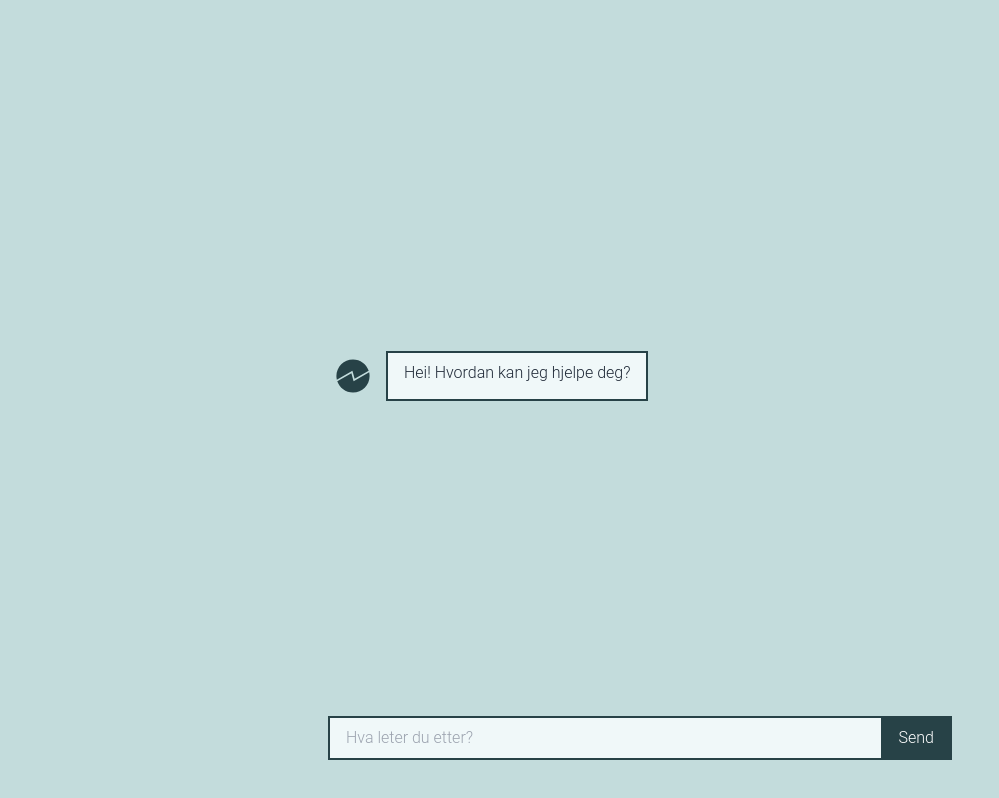
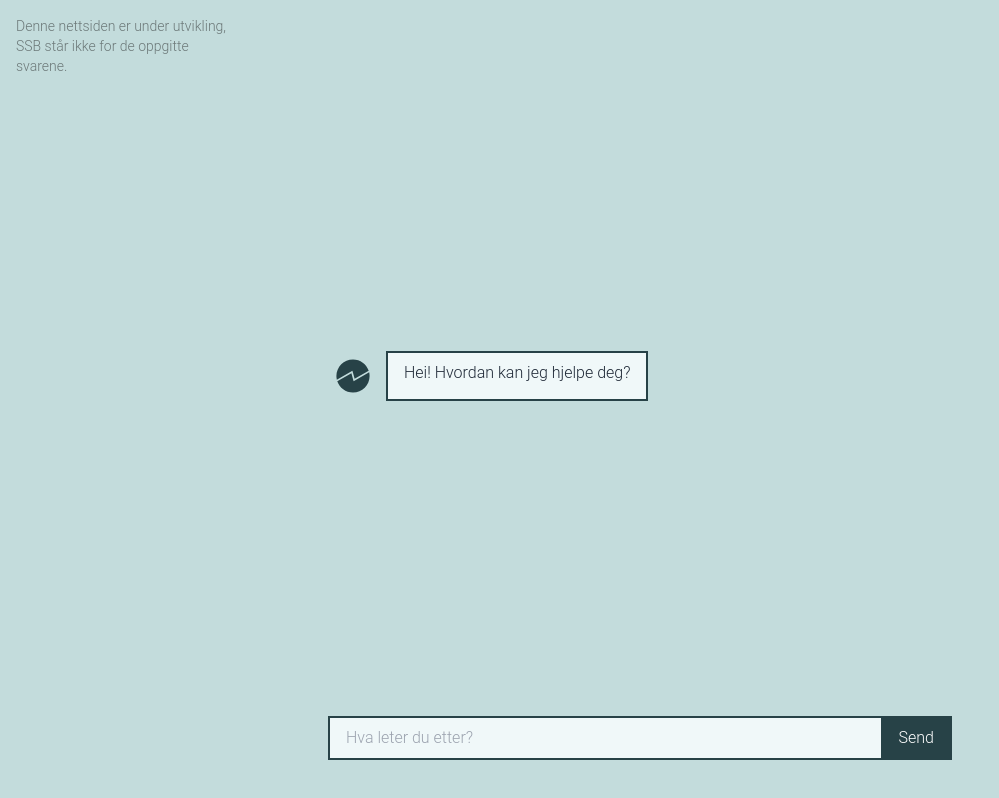
Before and after one commit to Eliastrana/chatssb, a Next.js app: page / in a window 1280 px wide. Shown: the top 798 px of the page, without its empty margins (0-999 px from the left). Built offline with nearby package versions, Linux system fonts and the light colour scheme.

Commit message:
feat(frontend): added warning text about work-in-progress

```diff
--- a/app/page.tsx
+++ b/app/page.tsx
@@ -51,6 +51,10 @@ export default function Home() {
     // Bare veldig clean komponentbasert layout
     return (
         <div className="relative flex items-center justify-center min-h-screen p-4  mb-10">
+
+            <div className="fixed top-4 left-4 md:w-1/6 w-1/2">
+                <p className="text-sm opacity-50">Denne nettsiden er under utvikling, SSB står ikke for de oppgitte svarene.</p>
+            </div>
             <TitleSection showTitle={showTitle} setShowTitle={setShowTitle}/>
 
             <div
```
